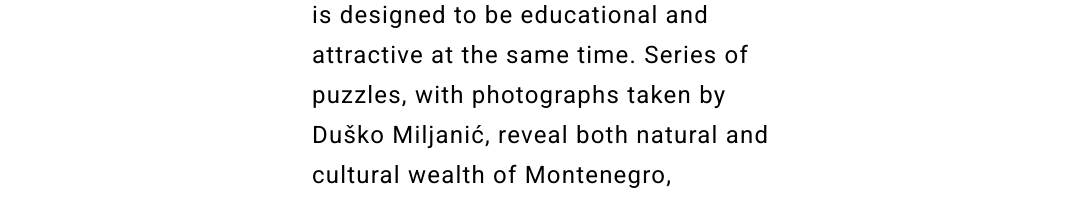
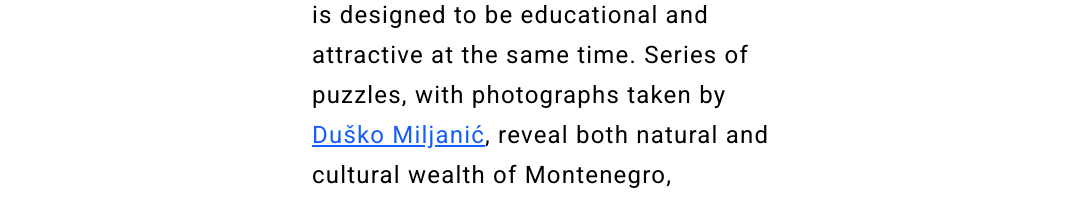
Before and after one commit to Suksii/katadesign-next, a Next.js app: page /en/projects/explore-montenegro in a window 1280 px wide. Shown: the part 1420-1623 px from the top of the page, without its empty margins (104-1183 px from the left). Built offline with nearby package versions, Linux system fonts and the light colour scheme.

Commit message:
project desc linked

```diff
--- a/messages/en.json
+++ b/messages/en.json
@@ -138,11 +138,11 @@
     },
     "explore_mne_paragrafi": [
       "Piece by piece, stone by stone, puzzle by puzzle- we reveal Montenegro. A country whose largest mausoleum guards Lovćen, the fortress of stone, and pays a close look over peacefull coast of Boka. There we find many national parks, lakes and rivers, deep canyons and intriguing coasts of Jadran. The ancient Olive tree located in Bar dating from years B.C. as well as fascinating landscapes where a refined mixture of sea and mountains arises.",
-      "All the above is perfectly captured by camera lens of Duško Miljanić one of most renowned montenegrin photographers, in series that reveal natural treassures of this almost (small) unique country. Puzzle series Explore Montenegro is made for school age chidren or ages above, as well as for everyone who has kept their mind young as well as their child-like curiosity.",
+      "All the above is perfectly captured by camera lens of <link>Duško Miljanić</link> one of most renowned montenegrin photographers, in series that reveal natural treassures of this almost (small) unique country. Puzzle series Explore Montenegro is made for school age chidren or ages above, as well as for everyone who has kept their mind young as well as their child-like curiosity.",
       "Both souvenir and decorative item, a small getaway into landscapes worth of eternity."
     ],
     "explore_mne_teaser": "<highlight>Explore Montenegro</highlight> combines game and aesthetics revealing both natural and cultural wealth of Montenegro. From concept and name, through visual identity, to package and communication every detail tells a story about this unique country.",
-    "explore_mne_opis": "Explore Montenegro, the brand whose project concept we developed entirely- from name and narrative to visual identity, packaging and communication strategy. Packaging design is made as a combination of functionality and souvenir character, while product itself is designed to be educational and attractive at the same time. Series of puzzles, with photographs taken by Duško Miljanić, reveal both natural and cultural wealth of Montenegro, combining play, aesthetics and tell stories of this unique country.",
+    "explore_mne_opis": "Explore Montenegro, the brand whose project concept we developed entirely- from name and narrative to visual identity, packaging and communication strategy. Packaging design is made as a combination of functionality and souvenir character, while product itself is designed to be educational and attractive at the same time. Series of puzzles, with photographs taken by <link>Duško Miljanić</link>, reveal both natural and cultural wealth of Montenegro, combining play, aesthetics and tell stories of this unique country.",
     "explore_mne_podnaslov": "Nature. Culture. Game.",
     "fort_kosmac_teaser": "<highlight>Fort Kosmač</highlight> project brings closer monumental Austro-Hungarian fortresses to the public. Our team has formed visual identity, book design, exhibition and interactive info-board, fusing research, education and modern presentation of cultural heritage.",
     "fort_kosmac_opis": "For valorisation project of Austro-Hungarian fortresses we have developed an entire concept – from editing content, shaping naratives  to visual identity, info-boards and exhibitional promotions. Book and interactive board at the site of Fort Kosmač are designed to educate and attract visitors at the same time, while exhibition materials and posters connect research work with the contemporary presentation of cultural heritage od Montenegro.",
--- a/messages/mn.json
+++ b/messages/mn.json
@@ -139,11 +139,11 @@
     },
     "explore_mne_paragrafi": [
       "Dio po dio, kamen po kamen, puzlu po puzlu – otkrivamo Crnu Goru. Zemlju u kojoj najviši mauzolej na svijetu stražari nad valovitim Lovćenom i budno motri na mirne obale Boke.Tu su nacionalni parkovi, jezera i rijeke, duboki kanjoni i zavodljive obale Jadrana. Barska maslina, starija od Hrista, i krajolici u kojima se miješaju mirisi mora i planine.",
-      "Sve to bilježi objektiv Duška Miljanića, jednog od najistaknutijih crnogorskih fotografa, u serijalu koji otkriva prirodno bogatstvo ove, gotovo jedinstvene zemlje.Serija puzli Explore Montenegro namijenjena je djeci srednjeg uzrasta – i svima koji su zadržali radoznalost djeteta u sebi.",
+      "Sve to bilježi objektiv <link>Duška Miljanića</link>, jednog od najistaknutijih crnogorskih fotografa, u serijalu koji otkriva prirodno bogatstvo ove, gotovo jedinstvene zemlje.Serija puzli Explore Montenegro namijenjena je djeci srednjeg uzrasta – i svima koji su zadržali radoznalost djeteta u sebi.",
       "Suvenir i ukras, mali bijeg u pejzaže koji vrijede vječnosti."
     ],
     "explore_mne_teaser": "<highlight>Explore Montenegro</highlight> spaja igru i estetiku, otkrivajući prirodna i kulturna bogatstva Crne Gore. Od koncepta i imena, preko vizuelnog identiteta, do pakovanja i komunikacije – svaki detalj priča priču o ovoj jedinstvenoj zemlji.",
-    "explore_mne_opis": "Za Explore Montenegro razvili smo cjelokupan koncept brenda i proizvoda – od imena i narativa do vizuelnog identiteta, pakovanja i komunikacione strategije. Dizajn pakovanja zamišljen je kao spoj funkcionalnosti i suvenirskog karaktera, dok je sam proizvod oblikovan tako da bude istovremeno edukativan i atraktivan. Serija puzli, sa fotografijama Duška Miljanića, otkriva prirodna i kulturna bogatstva Crne Gore, kombinujući igru, estetiku i priču o ovoj jedinstvenoj zemlji.",
+    "explore_mne_opis": "Za Explore Montenegro razvili smo cjelokupan koncept brenda i proizvoda – od imena i narativa do vizuelnog identiteta, pakovanja i komunikacione strategije. Dizajn pakovanja zamišljen je kao spoj funkcionalnosti i suvenirskog karaktera, dok je sam proizvod oblikovan tako da bude istovremeno edukativan i atraktivan. Serija puzli, sa fotografijama <link>Duška Miljanića</link>, otkriva prirodna i kulturna bogatstva Crne Gore, kombinujući igru, estetiku i priču o ovoj jedinstvenoj zemlji.",
     "explore_mne_podnaslov": "Priroda. Kultura. Igra.",
     "fort_kosmac_teaser": "Projekat <highlight>Fort Kosmač</highlight> približava monumentalne austrougarske tvrđave Crne Gore publici. Naš tim je oblikovao vizuelni identitet, dizajn knjige, izložbe i interaktivne info table, spajajući istraživanje, edukaciju i savremenu prezentaciju kulturne baštine.",
     "fort_kosmac_opis": "Za projekat valorizacije austrougarskih tvrđava razvili smo cjelokupan koncept – od uređivanja sadržaja i oblikovanja narativa do vizuelnog identiteta, info table i izložbene promocije. Knjiga i interaktivna tabla na lokalitetu Kosmača osmišljene su da istovremeno edukuju i privuku posjetioce, dok izložbeni materijali i plakati povezuju istraživački rad sa savremenom prezentacijom kulturne baštine Crne Gore.",
--- a/src/app/[locale]/(white-layout)/projects/[slug]/page.js
+++ b/src/app/[locale]/(white-layout)/projects/[slug]/page.js
@@ -5,6 +5,7 @@ import GoBackButton from "@/components/GoBackButton";
 import ProjectInfo from "@/components/ProjectInfo";
 import ScrollToTopButton from "@/components/ScrollToTopButton";
 import Slider from "@/components/Slider";
+import { Link } from "@/i18n/navigation";
 import { useProjectStore } from "@/store/projectStore";
 import { useTranslations } from "next-intl";
 import Image from "next/image";
@@ -275,7 +276,18 @@ const SingleProject = ({ params }) => {
       category: t("kategorije.produkti"),
       slug: "explore-montenegro",
       paragraphs: t.raw("explore_mne_paragrafi"),
-      project_desc: t("explore_mne_opis"),
+      project_desc: t.rich("explore_mne_opis", {
+        link: (chunks) => (
+          <Link
+            href="https://duskomiljanic.me"
+            target="_blank"
+            rel="noopener noreferrer"
+            className="underline text-blue-600 hover:text-blue-800"
+          >
+            {chunks}
+          </Link>
+        ),
+      }),
       list: [
         t("explore_mne_lista.koncept"),
         t("explore_mne_lista.naming"),
--- a/src/components/GalleryHover.jsx
+++ b/src/components/GalleryHover.jsx
@@ -4,6 +4,7 @@ import { useState } from "react";
 import GalleryImage from "./GalleryImage";
 import { AnimatePresence, motion } from "framer-motion";
 import { useTranslations } from "next-intl";
+import { Link } from "@/i18n/navigation";
 
 const GalleryHover = () => {
   const t = useTranslations("ProjectPage");
@@ -270,7 +271,18 @@ const GalleryHover = () => {
       category: t("kategorije.produkti"),
       slug: "explore-montenegro",
       paragraphs: t.raw("explore_mne_paragrafi"),
-      project_desc: t("explore_mne_opis"),
+      project_desc: t.rich("explore_mne_opis", {
+        link: (chunks) => (
+          <Link
+            href="https://example.com"
+            target="_blank"
+            rel="noopener noreferrer"
+            className="underline text-blue-600 hover:text-blue-800"
+          >
+            {chunks}
+          </Link>
+        ),
+      }),
       list: [
         t("explore_mne_lista.koncept"),
         t("explore_mne_lista.naming"),
--- a/src/components/Slider.jsx
+++ b/src/components/Slider.jsx
@@ -5,7 +5,7 @@ import Image from "next/image";
 import { ChevronLeft, ChevronRight } from "lucide-react";
 
 export default function Slider({ images }) {
-  const containerRef = useRef(null); // ✅ bez TS tipova
+  const containerRef = useRef(null);
   const [currentIndex, setCurrentIndex] = useState(2);
   const [slidesToShow, setSlidesToShow] = useState(5);
 
```
